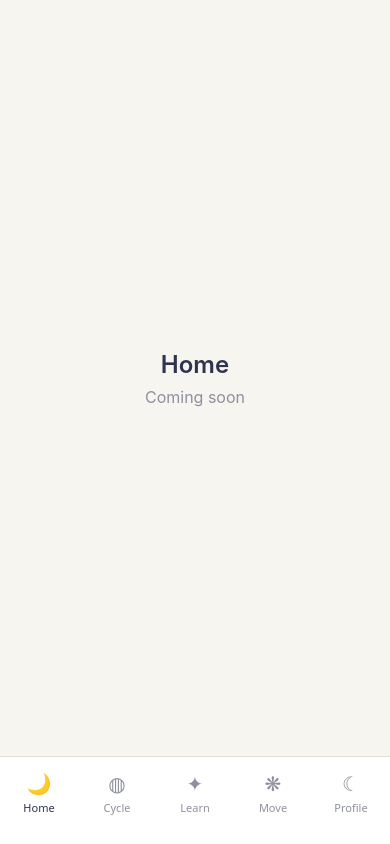
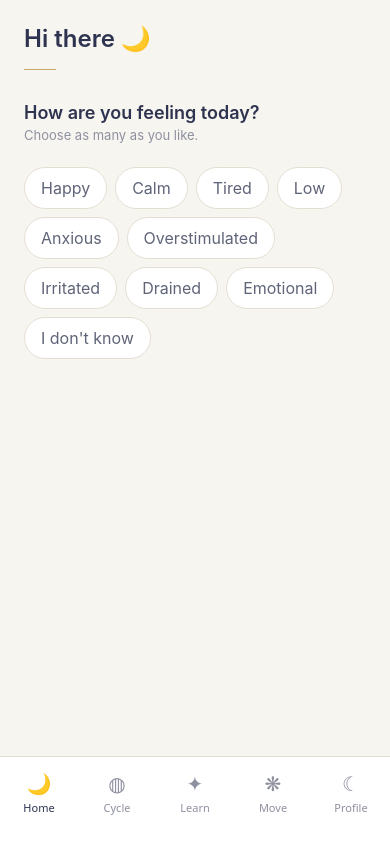
Before and after one commit to ssssamriddhi-dev/lunara, a React Native app: screen /Home in a window 390 px wide. Built offline with nearby package versions, Linux system fonts and the light colour scheme.

Commit message:
Add home mood check-in

```diff
--- /dev/null
+++ b/data/moods.js
@@ -0,0 +1,12 @@
+export const MOODS = [
+  { id: 'happy', label: 'Happy' },
+  { id: 'calm', label: 'Calm' },
+  { id: 'tired', label: 'Tired' },
+  { id: 'low', label: 'Low' },
+  { id: 'anxious', label: 'Anxious' },
+  { id: 'overstimulated', label: 'Overstimulated' },
+  { id: 'irritated', label: 'Irritated' },
+  { id: 'drained', label: 'Drained' },
+  { id: 'emotional', label: 'Emotional' },
+  { id: 'unsure', label: "I don't know" },
+];
--- a/screens/HomeScreen.js
+++ b/screens/HomeScreen.js
@@ -1,21 +1,95 @@
-import { StyleSheet, Text, View } from 'react-native';
+import { useState } from 'react';
+import { Pressable, ScrollView, StyleSheet, Text, View } from 'react-native';
 import { SafeAreaView } from 'react-native-safe-area-context';
-import { COLORS, SPACING, FONT_SIZES } from '../constants/theme';
+import { COLORS, SPACING, FONT_SIZES, RADIUS } from '../constants/theme';
+import { MOODS } from '../data/moods';
 
 export default function HomeScreen() {
+  const [selected, setSelected] = useState([]);
+
+  const toggleMood = (id) => {
+    setSelected((current) =>
+      current.includes(id)
+        ? current.filter((m) => m !== id)
+        : [...current, id]
+    );
+  };
+
   return (
-    <SafeAreaView style={styles.container}>
-      <View style={styles.inner}>
-        <Text style={styles.title}>Home</Text>
-        <Text style={styles.subtitle}>Coming soon</Text>
-      </View>
+    <SafeAreaView style={styles.container} edges={['top']}>
+      <ScrollView contentContainerStyle={styles.scroll}>
+        <Text style={styles.greeting}>Hi there 🌙</Text>
+        <View style={styles.rule} />
+
+        <Text style={styles.question}>How are you feeling today?</Text>
+        <Text style={styles.hint}>Choose as many as you like.</Text>
+
+        <View style={styles.chipWrap}>
+          {MOODS.map((mood) => {
+            const isOn = selected.includes(mood.id);
+            return (
+              <Pressable
+                key={mood.id}
+                onPress={() => toggleMood(mood.id)}
+                style={[styles.chip, isOn && styles.chipOn]}
+              >
+                <Text style={[styles.chipText, isOn && styles.chipTextOn]}>
+                  {mood.label}
+                </Text>
+              </Pressable>
+            );
+          })}
+        </View>
+
+        {selected.length > 0 && (
+          <View style={styles.card}>
+            <Text style={styles.cardText}>
+              {selected.length === 1
+                ? 'Thank you for checking in.'
+                : `You selected ${selected.length} feelings.`}
+            </Text>
+          </View>
+        )}
+      </ScrollView>
     </SafeAreaView>
   );
 }
 
 const styles = StyleSheet.create({
   container: { flex: 1, backgroundColor: COLORS.background },
-  inner: { flex: 1, alignItems: 'center', justifyContent: 'center', padding: SPACING.lg },
-  title: { fontSize: FONT_SIZES.title, fontWeight: '600', color: COLORS.ink },
-  subtitle: { fontSize: FONT_SIZES.body, color: COLORS.textMuted, marginTop: SPACING.sm },
+  scroll: { padding: SPACING.lg, paddingBottom: SPACING.xxl },
+  greeting: { fontSize: FONT_SIZES.title, fontWeight: '600', color: COLORS.ink },
+  rule: {
+    width: 32,
+    height: 1,
+    backgroundColor: COLORS.gold,
+    marginTop: SPACING.md,
+    marginBottom: SPACING.xl,
+  },
+  question: { fontSize: FONT_SIZES.subtitle, fontWeight: '600', color: COLORS.ink },
+  hint: { fontSize: FONT_SIZES.caption, color: COLORS.textMuted, marginTop: SPACING.xs },
+  chipWrap: {
+    flexDirection: 'row',
+    flexWrap: 'wrap',
+    gap: SPACING.sm,
+    marginTop: SPACING.lg,
+  },
+  chip: {
+    paddingVertical: 10,
+    paddingHorizontal: SPACING.md,
+    borderRadius: RADIUS.pill,
+    backgroundColor: COLORS.surface,
+    borderWidth: 1,
+    borderColor: COLORS.border,
+  },
+  chipOn: { backgroundColor: COLORS.ink, borderColor: COLORS.ink },
+  chipText: { fontSize: FONT_SIZES.body, color: COLORS.textSecondary },
+  chipTextOn: { color: COLORS.textOnDark },
+  card: {
+    marginTop: SPACING.xl,
+    padding: SPACING.lg,
+    borderRadius: RADIUS.md,
+    backgroundColor: COLORS.surfaceMuted,
+  },
+  cardText: { fontSize: FONT_SIZES.body, color: COLORS.textSecondary, lineHeight: 24 },
 });
```
